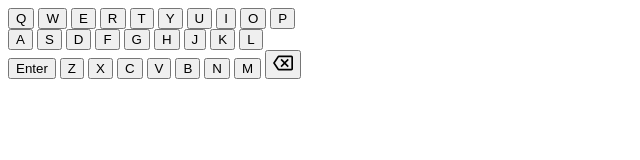
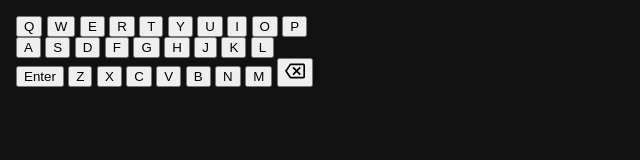
Before and after one commit to Melkias-Abraham/Wordle-Clone, a plain HTML site: page index.html in a window 1280 px wide. Shown: the whole page, without its empty margins (0-640 px from the left). Drawn offline with Linux system fonts and the light colour scheme.

Commit message:
Added the proper styling for the keyboard and the background colour of the page

```diff
--- a/index.html
+++ b/index.html
@@ -4,6 +4,7 @@
   <meta charset="UTF-8">
   <meta http-equiv="X-UA-Compatible" content="IE=edge">
   <meta name="viewport" content="width=device-width, initial-scale=1.0">
+  <link rel="stylesheet" href="styles.css">
   <title>Document</title>
 </head>
 <body>
--- /dev/null
+++ b/styles.css
@@ -0,0 +1,13 @@
+*, *::after, *::before {
+  box-sizing: border-box;
+  font-family: Arial;
+}
+
+body {
+  background-color: hsl(240, 3%, 7%);
+  display: flex;
+  flex-direction: column;
+  min-height: 100vh;
+  margin: 0;
+  padding: 1em;
+}
```
